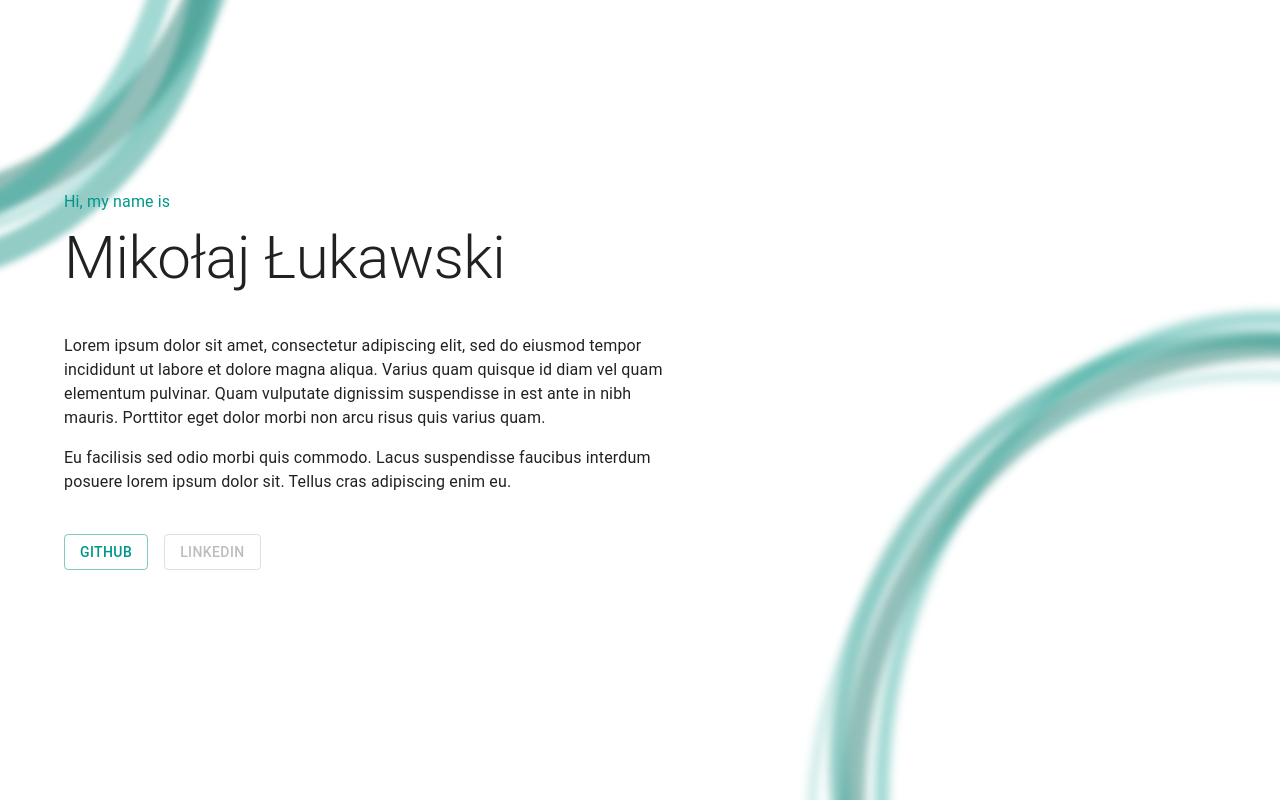
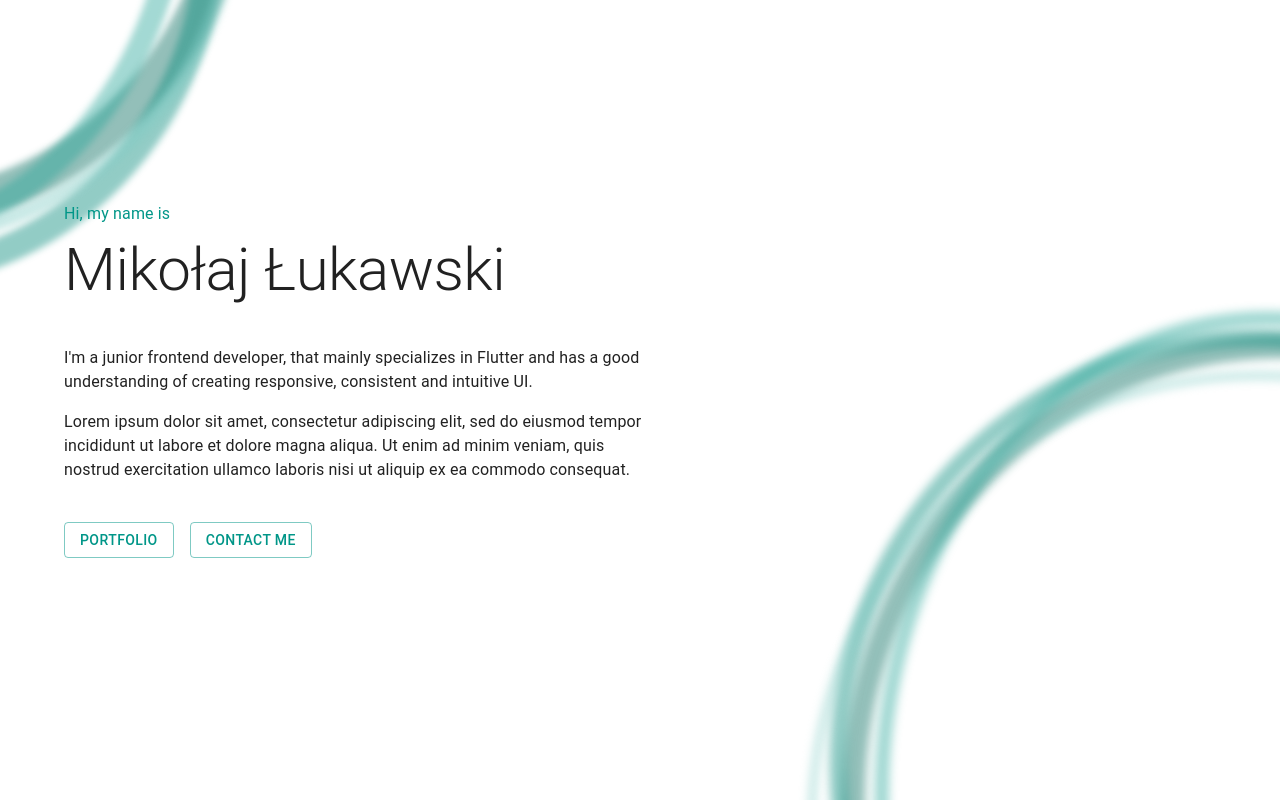
Before and after one commit to Pomoc48/private-website, a React (Create React App) app: page / in a window 1280 px wide. Built offline with nearby package versions, Linux system fonts and the light colour scheme.

Commit message:
Update buttons

```diff
--- a/src/App.tsx
+++ b/src/App.tsx
@@ -44,15 +44,11 @@ function Description() {
   return (
     <Box sx={{ maxWidth: 600 }}>
       <Typography sx={{ pt: 5 }}>
-        Lorem ipsum dolor sit amet, consectetur adipiscing elit, sed do eiusmod tempor incididunt ut labore et dolore magna aliqua.
-        Varius quam quisque id diam vel quam elementum pulvinar.
-        Quam vulputate dignissim suspendisse in est ante in nibh mauris.
-        Porttitor eget dolor morbi non arcu risus quis varius quam.
+        I'm a junior frontend developer, that mainly specializes in Flutter and has a good understanding of creating responsive, consistent and intuitive UI.
       </Typography>
       <Typography sx={{ pt: 2 }}>
-        Eu facilisis sed odio morbi quis commodo.
-        Lacus suspendisse faucibus interdum posuere lorem ipsum dolor sit.
-        Tellus cras adipiscing enim eu.
+        Lorem ipsum dolor sit amet, consectetur adipiscing elit, sed do eiusmod tempor incididunt ut labore et dolore magna aliqua.
+        Ut enim ad minim veniam, quis nostrud exercitation ullamco laboris nisi ut aliquip ex ea commodo consequat.
       </Typography>
     </Box>
   );
@@ -61,8 +57,8 @@ function Description() {
 function LinkButtons() {
   return (
     <Stack direction="row" spacing={2} sx={{ py: 5 }}>
-      <Button variant="outlined" href="https://github.com/Pomoc48" target="_blank" >Github</Button>
-      <Button variant="outlined" href="#" disabled>Linkedin</Button>
+      <Button variant="outlined" href="https://github.com/Pomoc48" target="_blank">Portfolio</Button>
+      <Button variant="outlined" href="mailto:lukawski.mikolaj@gmail.com">Contact me</Button>
     </Stack>
   )
 }
```
